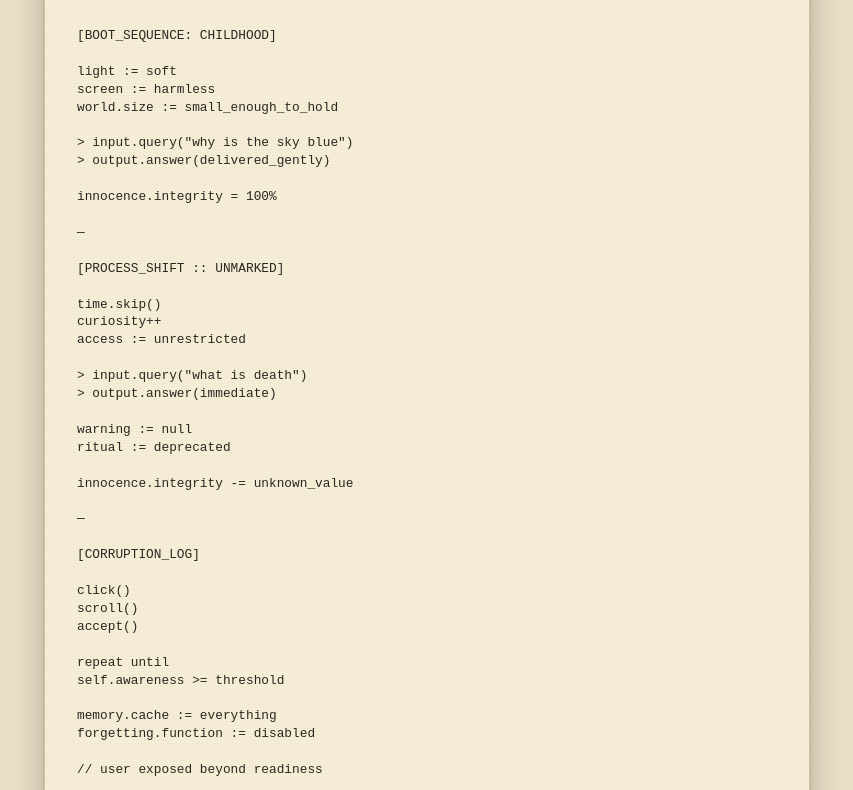
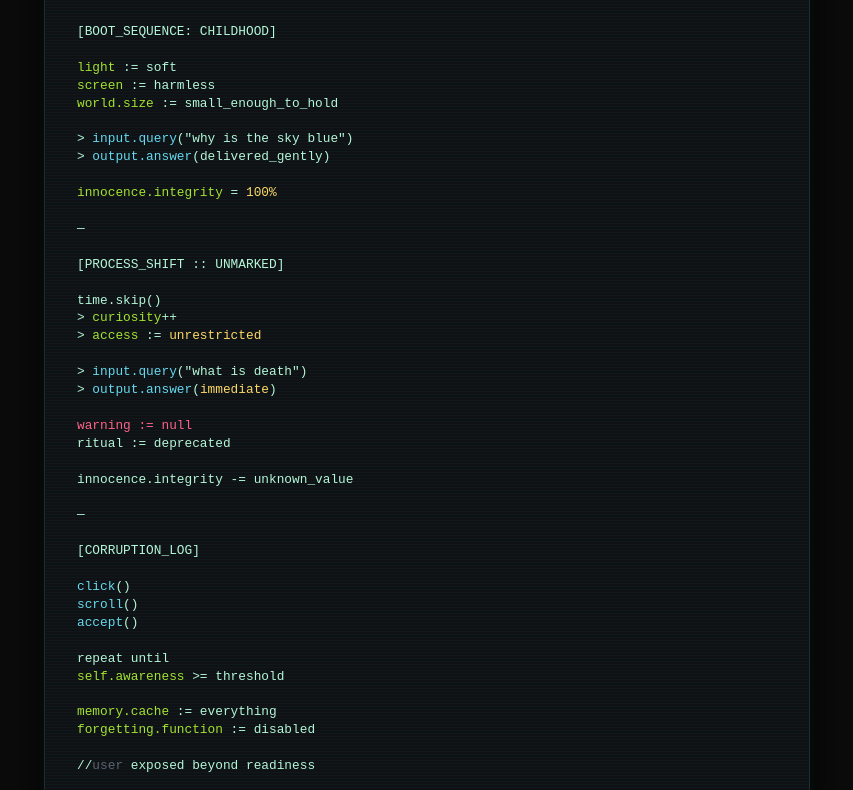
Before and after one commit to kadevohn/kadevohn.github.io, a plain HTML site: page log.html in a window 1280 px wide. Shown: the part 78-868 px from the top of the page, without its empty margins (213-1066 px from the left). Drawn offline with Linux system fonts and the light colour scheme.

Commit message:
Revamp log.html styles and content for dark theme

```diff
--- a/log.html
+++ b/log.html
@@ -7,7 +7,7 @@
 <style>
 body {
   margin: 0;
-    background: #e9dfc7;
+  background: #0b0b0b; /* true dark */
   font-family: "Courier New", monospace;
 }
 
@@ -22,23 +22,23 @@
   width: 70%;
   max-width: 700px;
   padding: 2.5rem 2rem;
-    background: #f6edd6;
-    border: 1px solid #cdbf9f;
+  background: #0f1115; /* terminal panel */
+  border: 1px solid #1f2a33;
   box-shadow:
-      0 0 0 1px rgba(0,0,0,0.05),
-      0 10px 30px rgba(0,0,0,0.25);
+    0 0 10px rgba(0,255,180,0.05),
+    0 0 40px rgba(0,0,0,0.8);
   position: relative;
 }
 
-  /* subtle texture */
+/* subtle scanline effect */
 .paper::before {
   content: "";
   position: absolute;
   inset: 0;
   background: repeating-linear-gradient(
     0deg,
-      rgba(0,0,0,0.015),
-      rgba(0,0,0,0.015) 1px,
+    rgba(0,255,180,0.03),
+    rgba(0,255,180,0.03) 1px,
     transparent 1px,
     transparent 3px
   );
@@ -46,18 +46,31 @@
 }
 
 .content {
-    font-size: 0.8rem; /* reduced size to fit everything */
+  font-size: 0.8rem;
   line-height: 1.4;
-    color: #2b2620;
+  color: #b7f7d8; /* base terminal text */
   white-space: pre-wrap;
 }
 
 .title {
   text-align: center;
-    font-family: serif;
-    font-size: 1.2rem;
   margin-bottom: 1.5rem;
+  color: #7fffd4;
   letter-spacing: 1px;
+}
+  .cmd { color: #66d9ef; }     /* commands - blue */
+.key { color: #a6e22e; }     /* variables - green */
+.val { color: #ffd866; }     /* values - yellow */
+.warn { color: #ff6188; }    /* warnings - red */
+.dim { color: #5c6370; }     /* comments */
+
+  .cursor {
+  animation: blink 1s infinite;
+  color: #7fffd4;
+}
+
+@keyframes blink {
+  50% { opacity: 0; }
 }
 
 </style>
@@ -72,27 +85,27 @@
     <div class="content">
 [BOOT_SEQUENCE: CHILDHOOD]
 
-light := soft
-screen := harmless
-world.size := small_enough_to_hold
+<span class="key">light</span> := soft
+<span class="key">screen</span> := harmless
+<span class="key">world.size</span> := small_enough_to_hold
 
-> input.query("why is the sky blue")
-> output.answer(delivered_gently)
+> <span class="cmd">input.query</span>("why is the sky blue")
+> <span class="cmd">output.answer</span>(delivered_gently)
 
-innocence.integrity = 100%
+<span class="key">innocence.integrity</span> = <span class="val">100%</span>
 
 —
 
 [PROCESS_SHIFT :: UNMARKED]
 
 time.skip()
-curiosity++
-access := unrestricted
+> <span class="key">curiosity</span>++
+> <span class="key">access</span> := <span class="val">unrestricted</span>
 
-> input.query("what is death")
-> output.answer(immediate)
+> <span class="cmd">input.query</span>("what is death")
+> <span class="cmd">output.answer</span>(<span class="val">immediate</span>)
 
-warning := null
+<span class="warn">warning := null</span>
 ritual := deprecated
 
 innocence.integrity -= unknown_value
@@ -101,17 +114,17 @@ innocence.integrity -= unknown_value
 
 [CORRUPTION_LOG]
 
-click()
-scroll()
-accept()
+<span class="cmd">click</span>()
+<span class="cmd">scroll</span>()
+<span class="cmd">accept</span>()
 
 repeat until
-self.awareness >= threshold
+<span class="key">self.awareness</span> >= threshold
 
-memory.cache := everything
-forgetting.function := disabled
+<span class="key">memory.cache</span> := everything
+<span class="key">forgetting.function</span> := disabled
 
-// user exposed beyond readiness
+//<span class="dim">user</span> exposed beyond readiness
 
 —
 
@@ -136,12 +149,13 @@ the child was overwritten
 [PROCESS: MACHINE]
 
 machine.state := indifferent
-machine.hunger := infinite
+machine.hunger := <span class="val">infinite</span>
+
 
 loop {
-  observe(user)
-  refine(user)
-  predict(user)
+  <span class="cmd">observe</span>(user)
+  <span class="cmd">refine</span>(user)
+  <span class="cmd">predict</span>(user)
 }
 
 emotion.module := not_found
@@ -151,24 +165,25 @@ restraint.module := not_installed
 
 [AGING_SEQUENCE]
 
-years.pass(mode="accelerated")
+years.pass(mode="<span class="val">accelerated</span>")
 
 light := harsh
 knowledge := constant
-mystery := 0
+mystery := <span class="val">0</span>
+
 
 > input.query("*")
 > output.answer(all)
 
 cost.display := suppressed
 
-innocence.integrity = 12% … 8% … 3%
+<span class="key">innocence.integrity</span> = 12% … 8% … <span class="val">3%</span>
 
 —
 
 [DATA_FRAGMENT_RECOVERY_ATTEMPT]
 
-search("original_self")
+<span class="cmd">search</span>("original_self")
 
 result := corrupted
 result := partial
@@ -188,7 +203,7 @@ if (user.desires_restoration == true) {
   input.limit()
   unknown.restore()
 
-  // system resistance expected
+//<span class="dim">system</span> resistance epected
 }
 
 —
@@ -201,7 +216,8 @@ not_all_answers := meant_to_arrive
 innocence was not destroyed
 it was rendered unreadable
 
-[end_of_log]
+[end_of_log]<span class="cursor">█</span>
+
     </div>
 
   </div>
```
Lines whose indentation alone changed are shown as unchanged.
